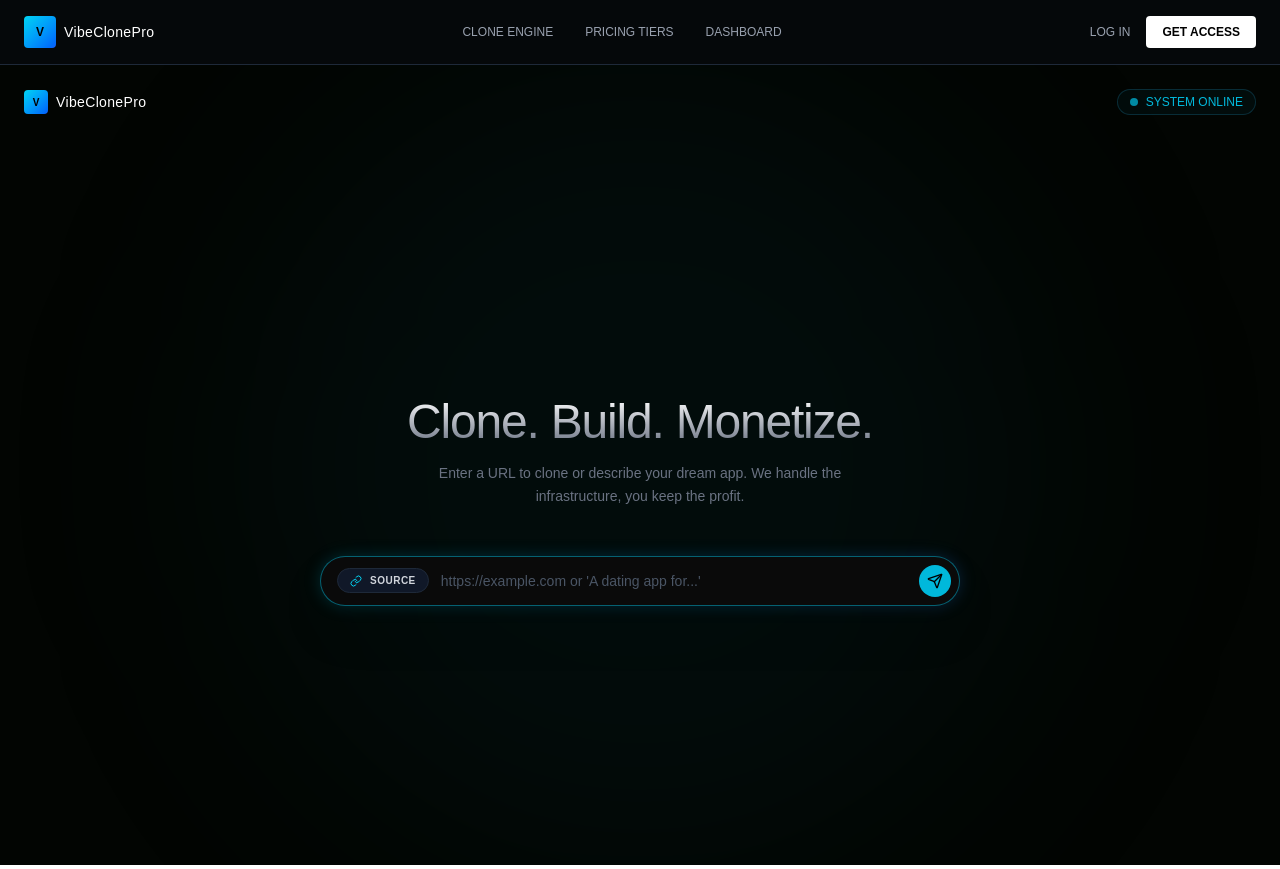
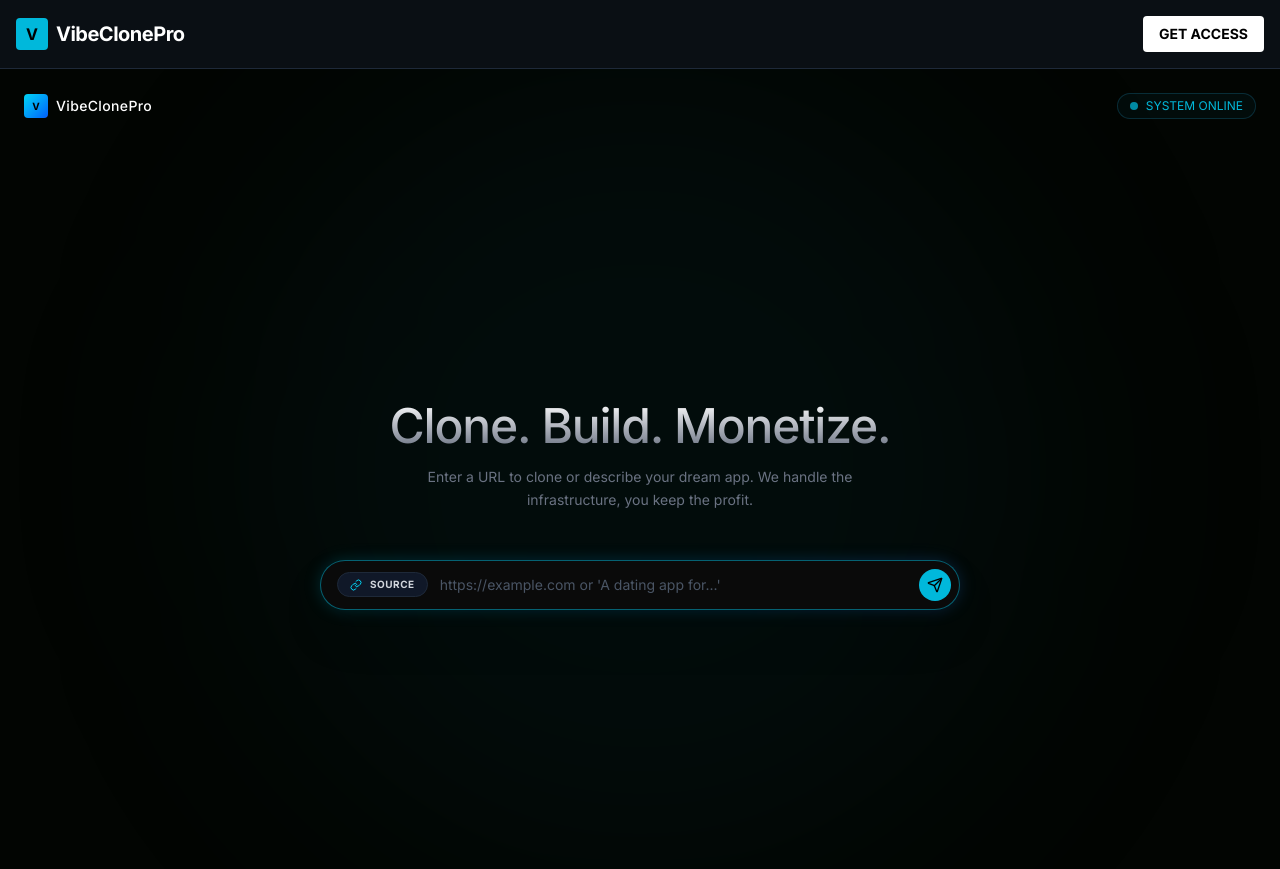
Before and after one commit to ROLLED740/vibe-clone-pro, a Next.js app: page / in a window 1280 px wide. Built offline with nearby package versions, Linux system fonts and the light colour scheme.

Commit message:
Fix navbar overlapping editor

```diff
--- a/app/layout.tsx
+++ b/app/layout.tsx
@@ -1,23 +1,27 @@
-import type { Metadata } from "next";
-import "./globals.css";
-import Navbar from "@/components/Navbar";
+import './globals.css'
+import type { Metadata } from 'next'
+import { Inter } from 'next/font/google'
+import SmartNavbar from '@/components/SmartNavbar'
+
+const inter = Inter({ subsets: ['latin'] })
 
 export const metadata: Metadata = {
-  title: "VibeClonePro | AI Architecture",
-  description: "Clone, Build, Monetize.",
-};
+  title: 'Vibe Clone Pro',
+  description: 'AI App Generator',
+}
 
 export default function RootLayout({
   children,
-}: Readonly<{
-  children: React.ReactNode;
-}>) {
+}: {
+  children: React.ReactNode
+}) {
   return (
     <html lang="en">
-      <body className="bg-[#020502] text-white">
-        <Navbar />
+      <body className={inter.className + " bg-[#020502]"}>
+        {/* We use the SmartNavbar here. It will hide itself when you enter the app. */}
+        <SmartNavbar />
         {children}
       </body>
     </html>
-  );
+  )
 }
--- /dev/null
+++ b/components/SmartNavbar.tsx
@@ -0,0 +1,25 @@
+'use client';
+import Link from 'next/link';
+import { usePathname } from 'next/navigation';
+
+export default function SmartNavbar() {
+  const pathname = usePathname();
+
+  // LOGIC: If we are on the Dashboard or Editor, hide this global header
+  // so the app's own interface can take over.
+  if (pathname.includes('/dashboard') || pathname.includes('/editor')) {
+    return null;
+  }
+
+  return (
+    <nav className="border-b border-gray-800 bg-[#0A0F14] p-4 flex justify-between items-center sticky top-0 z-50">
+      <div className="flex items-center gap-2">
+        <div className="w-8 h-8 bg-cyan-500 rounded flex items-center justify-center font-bold text-black">V</div>
+        <Link href="/" className="font-bold text-white text-xl tracking-tight">VibeClonePro</Link>
+      </div>
+      <Link href="/pricing" className="bg-white text-black font-bold px-4 py-2 rounded text-sm hover:bg-gray-200 transition-colors">
+        GET ACCESS
+      </Link>
+    </nav>
+  );
+}
```
